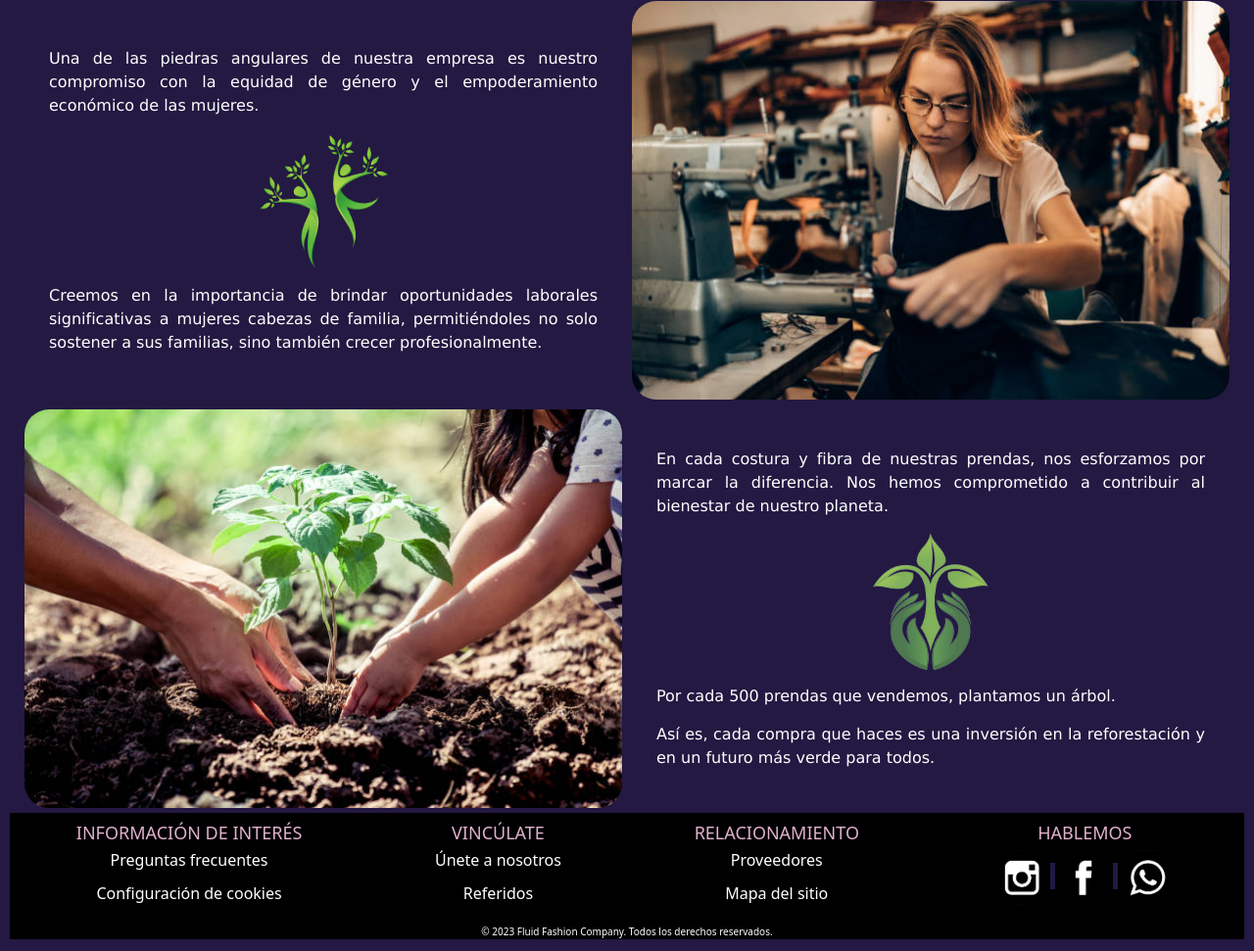
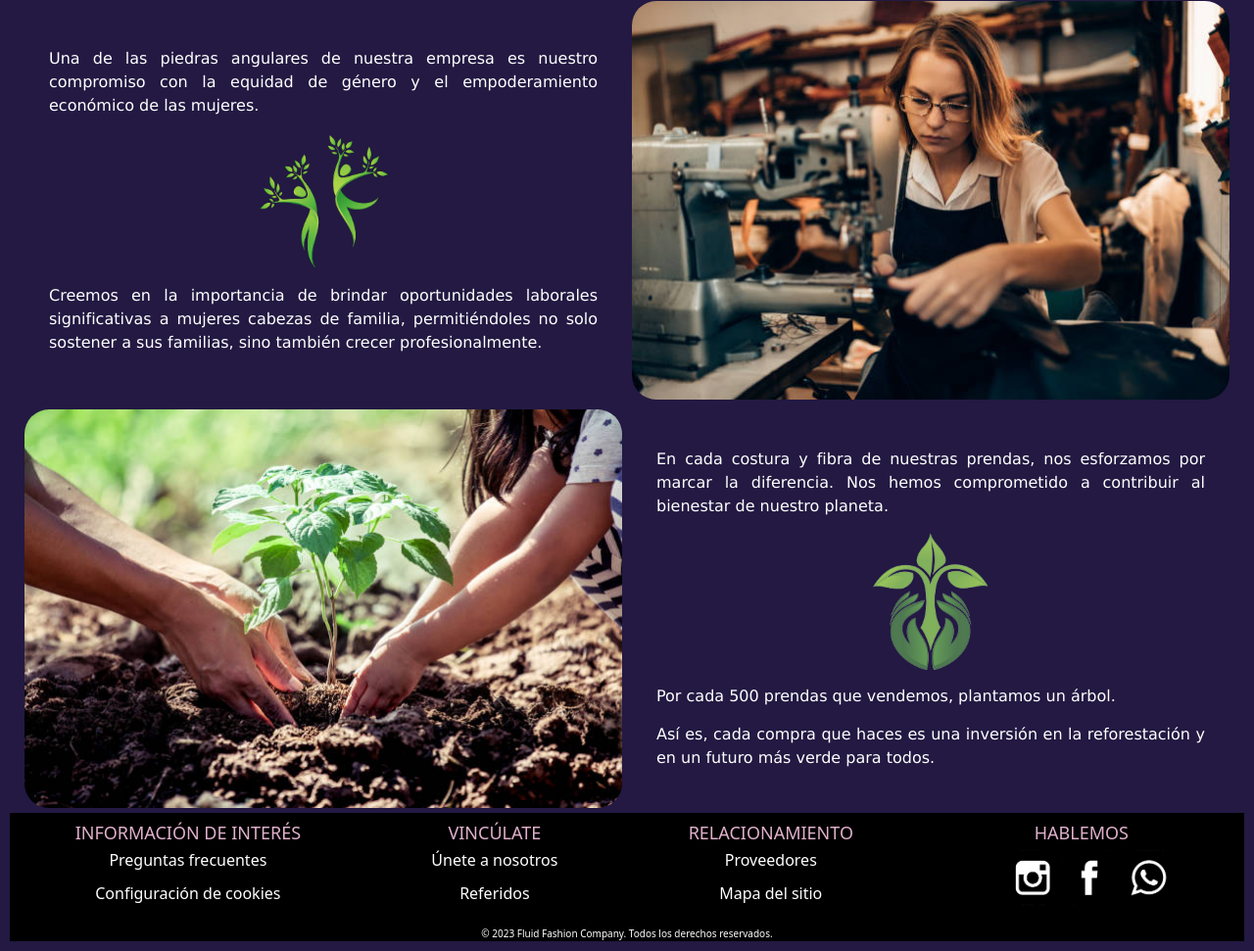
Before and after one commit to rotciv2008/fluid, a website: page pages/nosotros.html in a window 1280 px wide. Shown: the part 1298-2269 px from the top of the page at 98% size. Drawn offline with nearby package versions, Linux system fonts and the light colour scheme; a web font is replaced by a local one.

Commit message:
ultima entrega

```diff
--- a/pages/nosotros.html
+++ b/pages/nosotros.html
@@ -113,17 +113,19 @@
 
               <div class="p-foot">
                 <h3>HABLEMOS</h3>
-                <a href="https://www.instagram.com/bga.florianperfume/" target="_blank" class="afoot">
+                <ul class="horizontal">
+                    <li></li><a href="https://www.instagram.com/bga.florianperfume/" target="_blank" class="afoot">
                     <img src="../multimedia/images/instagram.png" alt="logo instagram" height="60px">
                     </a>
 
-                <a href="https://es-la.facebook.com/people/Florian-Perfume-Bar-Bucaramanga/100063506289153/" target="_blank" class="afoot">
+                    <li></li><a href="https://es-la.facebook.com/people/Florian-Perfume-Bar-Bucaramanga/100063506289153/" target="_blank" class="afoot">
                     <img src="../multimedia/images/facebook.png" alt="logo facebook" height="60px">
                     </a>
 
-                <a href="https://api.whatsapp.com/send?phone=573002010577&text=%F0%9F%98%80%20Bienvenido%20a%20Fluid%20Fashion.%20C%C3%B3mo%20te%20podr%C3%ADa%20ayudar%3F" target="_blank" class="afoot">
+                    <li></li><a href="https://api.whatsapp.com/send?phone=573002010577&text=%F0%9F%98%80%20Bienvenido%20a%20Fluid%20Fashion.%20C%C3%B3mo%20te%20podr%C3%ADa%20ayudar%3F" target="_blank" class="afoot">
                     <img src="../multimedia/images/whatsapp.png" alt="logo whatsapp" height="60px">
                     </a>
+                </ul>
               </div>
             </div>
             <p>© 2023 Fluid Fashion Company. Todos los derechos reservados.</p>
```
Also changed, not shown: index.html (+5 -3 lines), pages/hombres.html (+5 -3 lines), pages/mujeres.html (+5 -3 lines), pages/registro.html (+5 -3 lines). Lines whose indentation alone changed are shown as unchanged.
